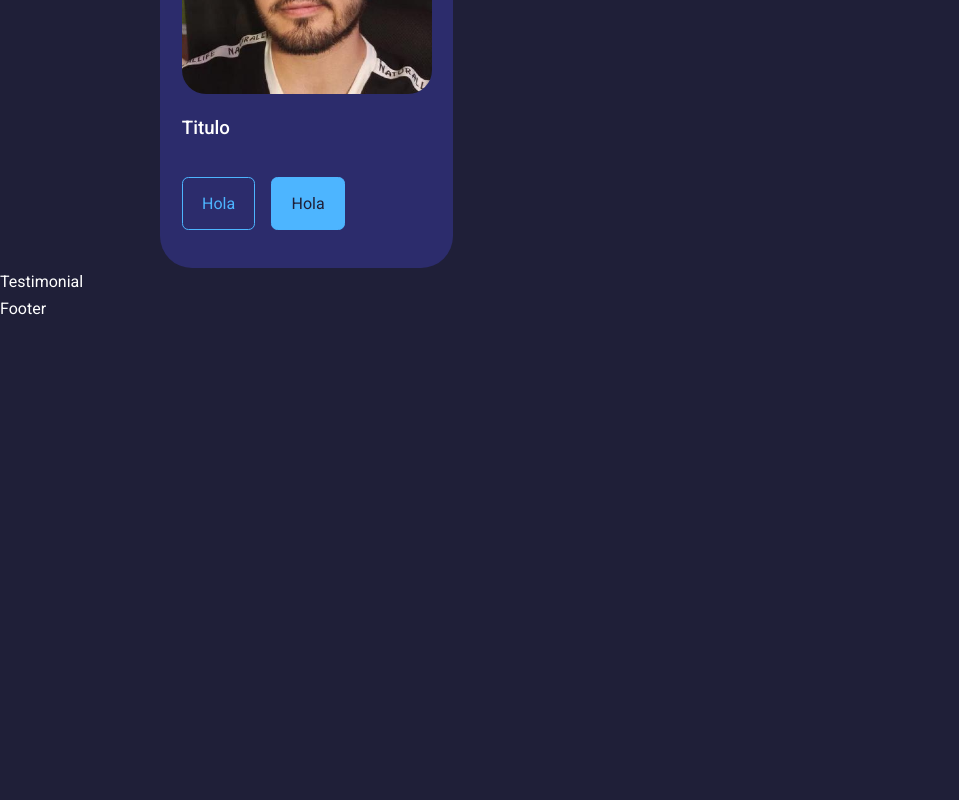
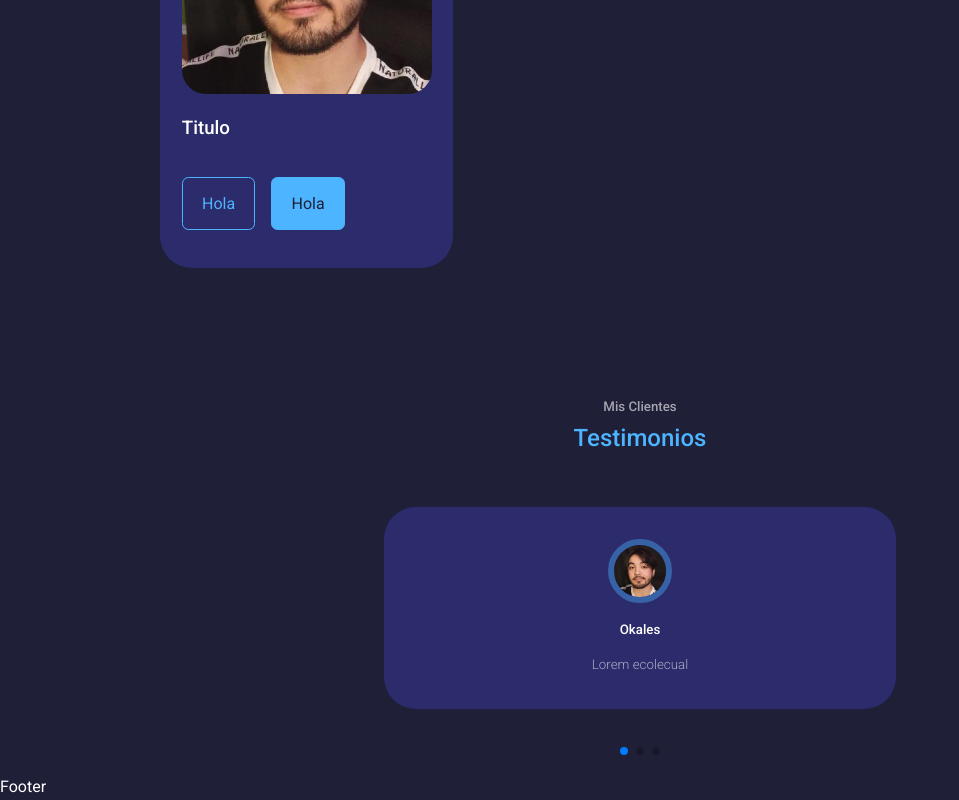
Before and after one commit to MPulgarA/react-portafolio-website, a React (Create React App) app: page / in a window 1280 px wide. Shown: the part 3337-4137 px from the top of the page, without its empty margins (0-959 px from the left). Before the commit the page ends 3659 px from the top, so only its background shows below. Built offline with nearby package versions, Linux system fonts and the light colour scheme; the HTML template or start-up script is replaced by a standard one.

Commit message:
testimonial  proyectos data

```diff
--- a/package.json
+++ b/package.json
@@ -10,6 +10,7 @@
     "react-dom": "^17.0.2",
     "react-icons": "^4.3.1",
     "react-scripts": "5.0.0",
+    "swiper": "^8.0.7",
     "web-vitals": "^2.1.4"
   },
   "scripts": {
--- a/src/components/testimonials/Testimonials.jsx
+++ b/src/components/testimonials/Testimonials.jsx
@@ -1,9 +1,73 @@
-import React from 'react'
-import './testimonials.css'
+import React from 'react';
+import './testimonials.css';
+import AVTR1 from './../../assets/me.jpg';
+
+import { Pagination } from 'swiper';
+
+import { Swiper, SwiperSlide } from 'swiper/react';
+
+// Import Swiper styles
+import 'swiper/css';
+import 'swiper/css/pagination';
+
+const data = [
+  {
+    avatar: AVTR1,
+    name: 'Okales',
+    review: 'Lorem ecolecual'
+  },
+  {
+    avatar: AVTR1,
+    name: 'Okales',
+    review: 'Lorem ecolecual'
+  },
+  {
+    avatar: AVTR1,
+    name: 'Okales',
+    review: 'Lorem ecolecual'
+  }
+]
 
 const Testimonial = () => {
   return (
-    <div>Testimonial</div>
+    <section>
+      <h5>Mis Clientes</h5>
+      <h2>Testimonios</h2>
+
+      <Swiper className="container testimonial__container"
+        modules={[Pagination]}
+        spaceBetween={40}
+        slidesPerView={1}
+        pagination={{ clickable: true }}
+      >
+        {
+          data.map(({ avatar, name, review }, index) => {
+            return (
+              <SwiperSlide key={index} className="testimonial">
+                <div className="client__avatar">
+                  <img src={avatar} alt={name} />
+                </div>
+                <h5>{name}</h5>
+                <small className="client__review">{review}</small>
+              </SwiperSlide>
+            )
+          })
+        }
+
+        {/* <article className="testimonial">
+          <div className="client__avatar">
+            <img src={AVTR1} alt="Avatar y movidas" />
+          </div>
+          <h5>Juanito el pillo</h5>
+          <small className="client__review">
+            Lorem ipsum dolor sit amet consectetur adipisicing elit.
+            Labore a optio soluta, blanditiis corporis voluptas sunt?
+            Ea similique expedita, ducimus cum maxime aspernatur eos
+            perspiciatis temporibus, non consequatur delectus provident!
+          </small>
+        </article> */}
+      </Swiper>
+    </section>
   )
 }
 
--- a/src/components/testimonials/testimonials.css
+++ b/src/components/testimonials/testimonials.css
@@ -0,0 +1,51 @@
+.container.testimonial__container{
+    width: 40%;
+    padding-bottom: 4rem;
+}
+
+.client__avatar {
+    width:4rem;
+    aspect-ratio: 1/1;
+    overflow: hidden;
+    border-radius: 50%;
+    margin: 0 auto 1rem;
+    border: 0.4rem solid var(--color-primary-variant);
+}
+
+.testimonial {
+    background: var(--color-bg-variant);
+    text-align: center;
+    padding: 2rem;
+    border-radius: 2rem;
+    user-select: none;
+}
+
+.client__review {
+    color: var(--color-light);
+    font-weight: 300;
+    display: block;
+    width: 80%;
+    margin: 0.8rem auto 0;
+}
+
+.swiper-pagination-bullet swiper-pagination-bullet-active{
+    background: var(--color-primary);
+}
+
+/* Media Queries - Medium devices */
+@media screen and (max-width: 1024px) {
+    .container.testimonial__container{
+        width: 60%;
+    }
+}
+
+/* Media Queries - Small devices */
+@media screen and (max-width: 600px) {
+    .container.testimonial__container{
+        width: var(--container-width-sm);
+    }
+
+    .client__review {
+        width: var(--container-width-sm);
+    }
+}
```
Also changed, not shown: 1 other file (tests, documents, lock files or other folders).
